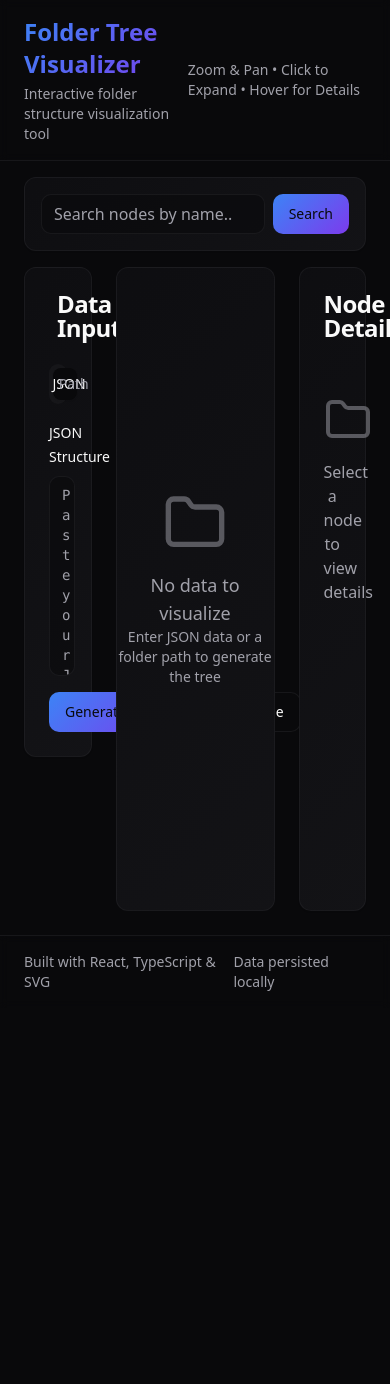
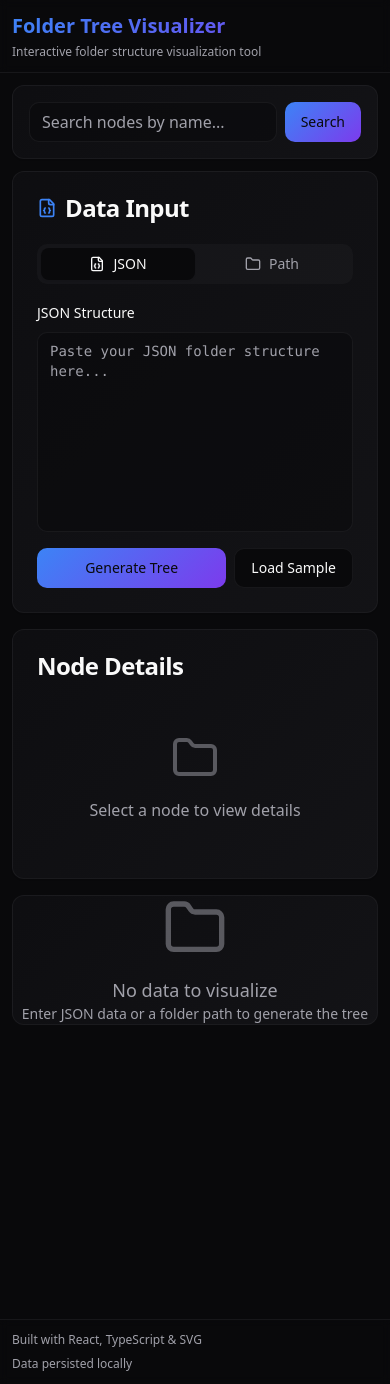
Before and after one commit to Al-HamzaAntar/tree-explorer-vision, a React (Vite) app: page / in a window 390 px wide. Before the commit the page ends 1008 px from the top, so only its background shows below. Built offline with nearby package versions, Linux system fonts and the light colour scheme.

Commit message:
Refactor: Implement responsive design and layout
- Ensure the application is responsive across all devices.
- Adjust the layout for consistent display.

```diff
--- a/src/pages/Index.tsx
+++ b/src/pages/Index.tsx
@@ -40,17 +40,17 @@ const Index = () => {
     <div className="min-h-screen bg-background">
       {/* Header */}
       <header className="border-b border-border/50 bg-gradient-surface/50 backdrop-blur-sm">
-        <div className="container mx-auto px-6 py-4">
-          <div className="flex items-center justify-between">
+        <div className="container mx-auto px-3 sm:px-6 py-3 sm:py-4">
+          <div className="flex flex-col sm:flex-row sm:items-center sm:justify-between gap-2">
             <div>
-              <h1 className="text-2xl font-bold bg-gradient-primary bg-clip-text text-transparent">
+              <h1 className="text-xl sm:text-2xl font-bold bg-gradient-primary bg-clip-text text-transparent">
                 Folder Tree Visualizer
               </h1>
-              <p className="text-sm text-muted-foreground mt-1">
+              <p className="text-xs sm:text-sm text-muted-foreground mt-1">
                 Interactive folder structure visualization tool
               </p>
             </div>
-            <div className="flex items-center gap-4 text-sm text-muted-foreground">
+            <div className="hidden lg:flex items-center gap-4 text-sm text-muted-foreground">
               <span>Zoom & Pan • Click to Expand • Hover for Details</span>
             </div>
           </div>
@@ -58,20 +58,20 @@ const Index = () => {
       </header>
 
       {/* Search Bar */}
-      <div className="container mx-auto px-6 py-4">
+      <div className="container mx-auto px-3 sm:px-6 py-3 sm:py-4">
         <SearchBar onSearch={handleSearch} searchTerm={searchTerm} />
       </div>
 
       {/* Main Content */}
-      <div className="container mx-auto px-6 pb-6">
-        <div className="grid grid-cols-12 gap-6 h-[calc(100vh-200px)]">
-          {/* Left Sidebar - Input Form */}
-          <div className="col-span-3">
+      <div className="container mx-auto px-3 sm:px-6 pb-6">
+        <div className="flex flex-col lg:grid lg:grid-cols-12 gap-4 lg:gap-6 min-h-[calc(100vh-240px)] lg:h-[calc(100vh-200px)]">
+          {/* Mobile: Input Form */}
+          <div className="lg:col-span-3 order-1 lg:order-none">
             <InputForm onDataSubmit={handleDataSubmit} />
           </div>
 
           {/* Main Visualization Area */}
-          <div className="col-span-6">
+          <div className="lg:col-span-6 order-3 lg:order-none min-h-[400px] lg:min-h-0">
             <TreeVisualization
               data={treeData}
               selectedNode={selectedNode}
@@ -80,8 +80,8 @@ const Index = () => {
             />
           </div>
 
-          {/* Right Sidebar - Node Details */}
-          <div className="col-span-3">
+          {/* Node Details */}
+          <div className="lg:col-span-3 order-2 lg:order-none">
             <NodeDetails node={selectedNode} />
           </div>
         </div>
@@ -89,8 +89,8 @@ const Index = () => {
 
       {/* Footer */}
       <footer className="border-t border-border/50 bg-gradient-surface/30 backdrop-blur-sm mt-auto">
-        <div className="container mx-auto px-6 py-4">
-          <div className="flex items-center justify-between text-sm text-muted-foreground">
+        <div className="container mx-auto px-3 sm:px-6 py-3 sm:py-4">
+          <div className="flex flex-col sm:flex-row sm:items-center sm:justify-between gap-2 text-xs sm:text-sm text-muted-foreground">
             <div>
               Built with React, TypeScript & SVG
             </div>
```
